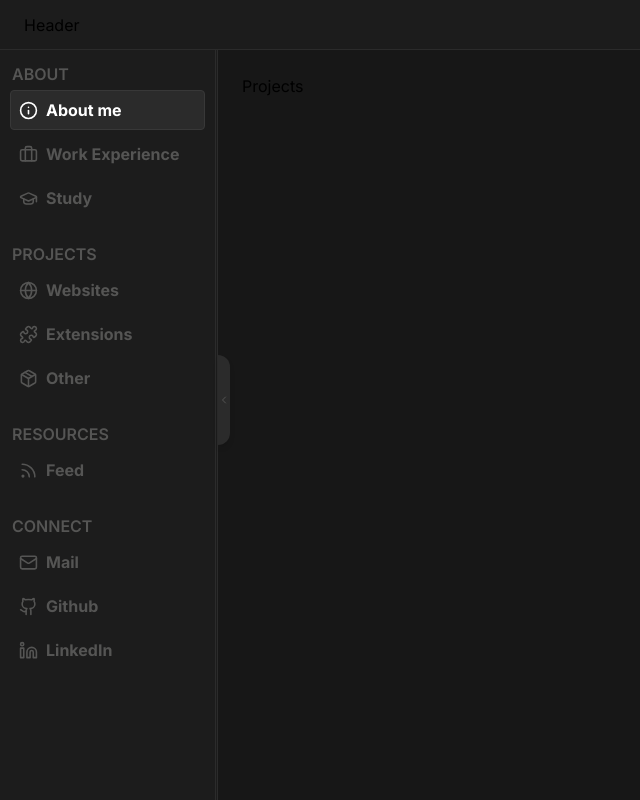
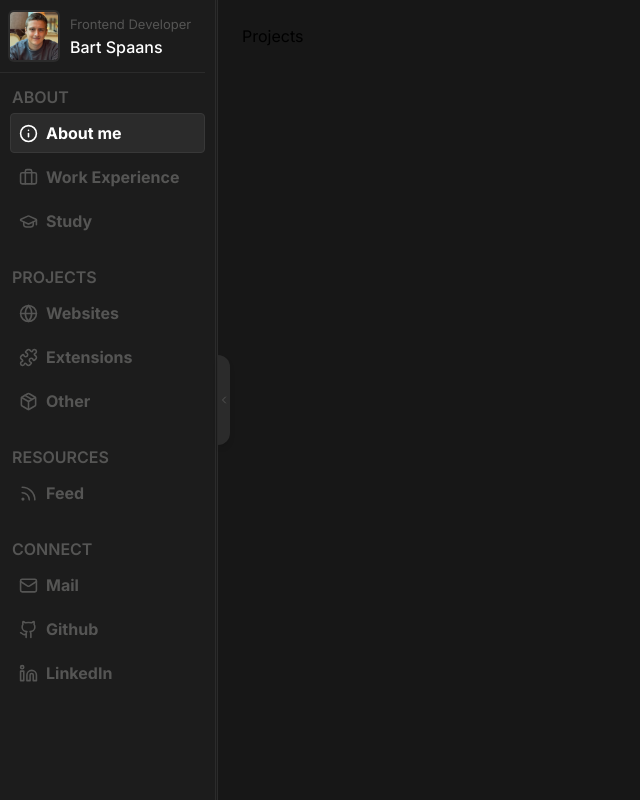
Before and after one commit to spaansba/Portfolio, a Next.js app: page /projects in a window 1280 px wide. Shown: the top 800 px of the page, without its empty margins (0-640 px from the left). Built offline with nearby package versions, Linux system fonts and the light colour scheme.

Commit message:
first try at adding a profile header

```diff
--- a/src/app/_components/Content/Header/Header.tsx
+++ b/src/app/_components/Content/Header/Header.tsx
@@ -1,9 +1,12 @@
 import React from "react"
+import { useNavigationSelectedPage } from "@/stores/NavigationListStore"
 
 function Header() {
+  const selectedPage = useNavigationSelectedPage()
+
   return (
     <div className="h-[50px] min-h-[50px] bg-SecondaryGray border-b border-TertiaryGray flex items-center px-6 backdrop-blur-sm bg-opacity-90 z-[100]">
-      Header
+      <h1 className="text-white text-sm font-medium">{selectedPage?.name || "Home"}</h1>
     </div>
   )
 }
--- a/src/app/_components/MainWrapper.tsx
+++ b/src/app/_components/MainWrapper.tsx
@@ -28,9 +28,7 @@ function MainWrapper({ children }: { children: React.ReactNode }) {
 
   return (
     <div className="fixed inset-0 flex flex-col bg-PrimaryGray overflow-hidden">
-      <div className="flex-shrink-0 w-full">
-        <Header />
-      </div>
+      <div className="flex-shrink-0 w-full">{/* <Header /> */}</div>
 
       {/* This should be a single flex container with both sidebar and content */}
       <div className="flex-1 flex min-h-0 overflow-hidden">
--- a/src/app/_components/Sidebar/Navigation.tsx
+++ b/src/app/_components/Sidebar/Navigation.tsx
@@ -1,6 +1,5 @@
-import React from "react"
+import { useNavigationPageList } from "@/stores/NavigationListStore"
 import NavigationSection from "./NavigationSection"
-import { useNavigationActions, useNavigationPageList } from "@/stores/NavigationListStore"
 
 function Navigation() {
   const pages = useNavigationPageList()
--- /dev/null
+++ b/src/app/_components/Sidebar/NavigationProfile.tsx
@@ -0,0 +1,39 @@
+import React from "react"
+import Image from "next/image"
+import { MapPin } from "lucide-react"
+import { useIsSidebarOpen } from "@/stores/SidebarStore"
+
+function NavigationProfile() {
+  const isSidebarOpen = useIsSidebarOpen()
+  return (
+    <>
+      <div className="px-[10px] py-3 border-b border-TertiaryGray">
+        <div className="flex items-center gap-3">
+          <div className="relative size-12 rounded-sm overflow-hidden ring-2 ring-TertiaryGray flex-shrink-0">
+            <Image
+              src="/images/BartSpaans.jpg"
+              alt="Profile picture"
+              fill
+              className="object-cover"
+              sizes="48px"
+              priority
+            />
+          </div>
+
+          {isSidebarOpen && (
+            <div className="flex flex-col gap-[2px]">
+              <div className="flex items-center gap-1.5 text-TextGray">
+                <p className="text-[13px] truncate">Frontend Developer</p>
+              </div>
+              <h2 className="text-white text-base font-medium leading-tight truncate">
+                Bart Spaans
+              </h2>
+            </div>
+          )}
+        </div>
+      </div>
+    </>
+  )
+}
+
+export default NavigationProfile
--- a/src/app/_components/Sidebar/Sidebar.tsx
+++ b/src/app/_components/Sidebar/Sidebar.tsx
@@ -2,6 +2,8 @@ import { useIsSidebarOpen } from "@/stores/SidebarStore"
 import { motion } from "framer-motion"
 import Navigation from "./Navigation"
 import SidebarToggleButton from "./SidebarToggle/SidebarToggleButton"
+
+import NavigationProfile from "./NavigationProfile"
 
 export const SIDEBAR_OPEN_WIDTH = "205px"
 export const SIDEBAR_CLOSED_WIDTH = "49px"
@@ -10,15 +12,17 @@ function Sidebar() {
   const isSidebarOpen = useIsSidebarOpen()
   return (
     <>
-      <nav className="relative flex-shrink-0  flex bg-SecondaryGray">
+      <nav className="relative flex-shrink-0 flex bg-SecondaryGray">
         <motion.div
           layout
           initial={false}
-          className={`flex flex-col pt-3 overflow-x-hidden scrollbar-hide `}
+          className="flex flex-col "
           animate={{ width: isSidebarOpen ? SIDEBAR_OPEN_WIDTH : SIDEBAR_CLOSED_WIDTH }}
           transition={{ duration: 0.4, ease: "easeInOut" }}
         >
-          <div className="ml-[10px]">
+          <NavigationProfile />
+
+          <div className="ml-[10px] pt-3 overflow-x-hidden scrollbar-hide">
             <Navigation />
           </div>
         </motion.div>
```
